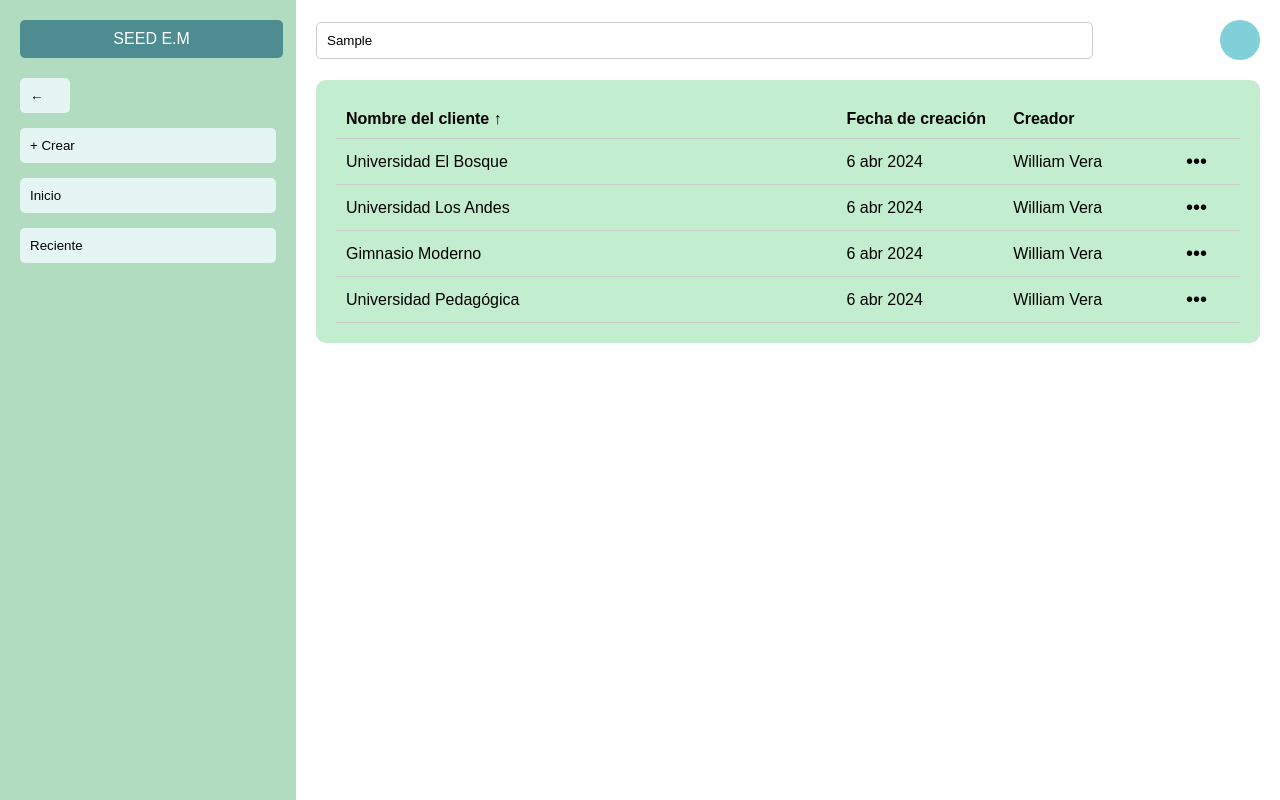
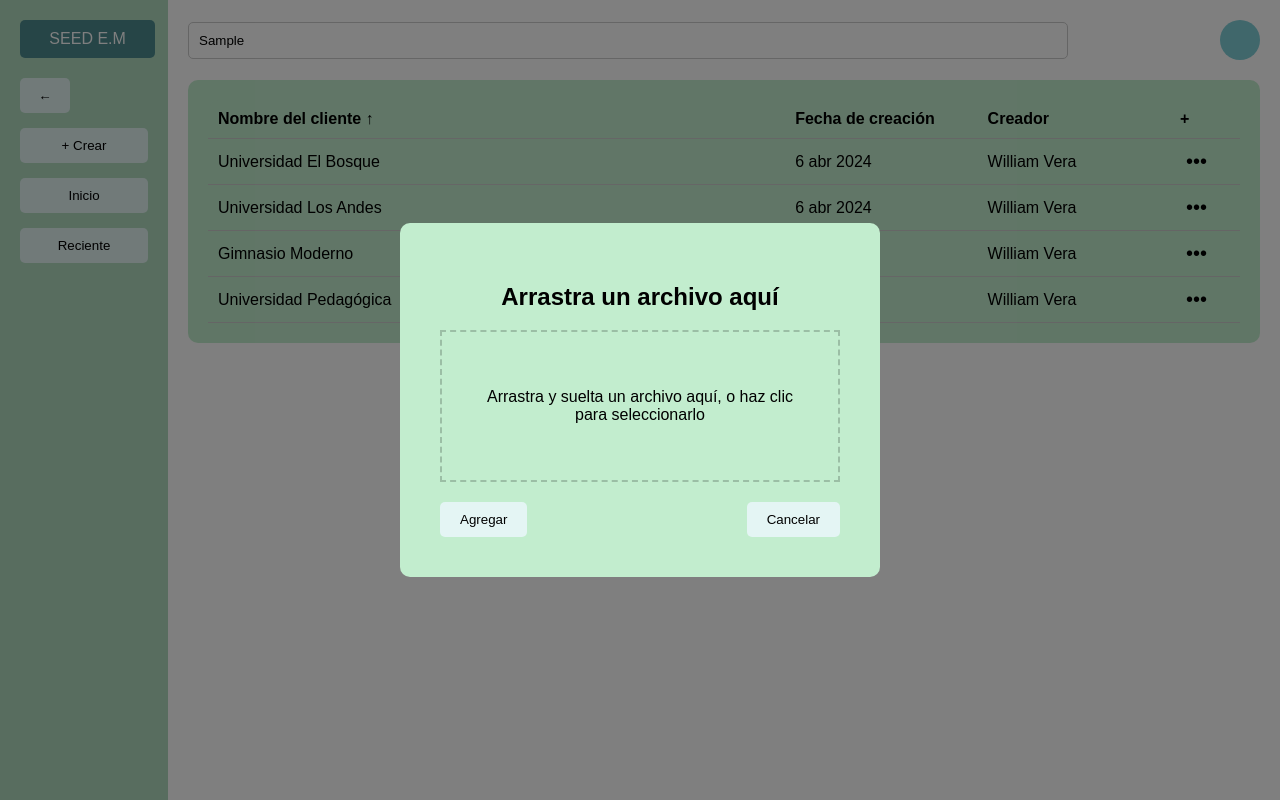
Before and after one commit to jugo-de-mora/EstimaPro, a React (Create React App) app: page /newpage in a window 1280 px wide. Both pictures are taken after typing "Sample" into the empty fields and a click on the button "+ Crear". Built offline with nearby package versions, Linux system fonts and the light colour scheme.

Commit message:
Primer commit Diego

```diff
--- a/package.json
+++ b/package.json
@@ -12,6 +12,7 @@
     "@types/react-dom": "^18.3.0",
     "react": "^18.3.1",
     "react-dom": "^18.3.1",
+    "react-router-dom": "^6.26.2",
     "react-scripts": "5.0.1",
     "typescript": "^4.9.5",
     "web-vitals": "^2.1.4"
--- a/src/App.css
+++ b/src/App.css
@@ -22,7 +22,7 @@
 }
 
 .sidebar.open {
-  width: 20%;
+  width: 10%;
 }
 
 .sidebar.closed {
@@ -36,7 +36,7 @@
   margin-bottom: 20px;
   text-align: center;
   border-radius: 5px;
-  width: 95%;
+  width: 90%;
 
 }
 
@@ -45,10 +45,11 @@
   border: none;
   margin-bottom: 15px;
   padding: 10px;
-  text-align: left;
+  text-align: center;
   width: 100%;
   border-radius: 5px;
   cursor: pointer;
+
 }
 
 .btn:hover {
@@ -60,7 +61,7 @@
   border: none;
   margin-bottom: 15px;
   padding: 10px;
-  text-align: left;
+  text-align: center;
   width: 50px;
   border-radius: 5px;
   cursor: pointer;
@@ -141,7 +142,7 @@
 }
 
 .dropdown-content {
-  display: none;
+  display: block;
   position: absolute;
   right: 0;
   background-color: #f9f9f9;
@@ -149,8 +150,12 @@
   z-index: 1;
 }
 
-.dropdown:hover .dropdown-content {
+/* .dropdown:hover .dropdown-content {
   display: block;
+} */
+
+.dropdown-content.closed {
+  display: none;
 }
 
 .dropdown-content a {
@@ -163,3 +168,55 @@
 .dropdown-content a:hover {
   background-color: #f1f1f1;
 }
+
+/* Popup Styles */
+.popup {
+  position: fixed;
+  top: 0;
+  left: 0;
+  width: 100vw;
+  height: 100vh;
+  background: rgba(0, 0, 0, 0.5);
+  display: flex;
+  justify-content: center;
+  align-items: center;
+  z-index: 1000;
+}
+
+.popup-content {
+  background: #c2edce;
+  padding: 40px;
+  border-radius: 10px;
+  text-align: center;
+  width: 400px;
+}
+
+.dropzone {
+  border: 2px dashed #9bbea5;
+  padding: 40px;
+  margin-bottom: 20px;
+  cursor: pointer;
+}
+
+.drag-over {
+  border-color: #81cfd8;
+}
+
+.popup-buttons {
+  display: flex;
+  justify-content: space-between;
+  gap: 10px; /* Añadir espacio entre botones */
+}
+
+.popup-buttons button {
+  background-color: #e4f5f4;
+  border: none;
+  padding: 10px 20px; /* Ajusta el relleno (padding) al contenido */
+  border-radius: 5px;
+  cursor: pointer;
+  white-space: nowrap; /* Evita que el texto se divida en varias líneas */
+}
+
+.popup-buttons button:hover {
+  background-color: #d0ebeb;
+}
--- a/src/App.tsx
+++ b/src/App.tsx
@@ -1,11 +1,70 @@
 import React, { useState } from 'react';
 import './App.css';
+// import { Routes, Route } from 'react-router-dom';
+// import MainPage from './App';
+// import PageCreacion from './Page-Creacion';
+// import { Link } from 'react-router-dom';
 
 function App() {
   const [isSidebarOpen, setSidebarOpen] = useState(true);
+  const [openDropdowns, setOpenDropdowns] = useState([false, false, false, false]);
+  const [isPopupOpen, setIsPopupOpen] = useState(false); // Estado para el pop-up
+  const [dragOver, setDragOver] = useState(false);
+  const [file, setFile] = useState<File | null>(null); // Estado para el archivo arrastrado
+
+
+
+  // const App = () => {
+  //   return (
+  //     <Routes>
+  //       <Route path="/" element={<MainPage />} />
+  //       <Route path="/newpage" element={<PageCreacion />} />
+  //     </Routes>
+  //   );
+  // };
+
 
   const toggleSidebar = () => {
     setSidebarOpen(!isSidebarOpen);
+  };
+
+  const toggleDropdown = (index: number) => {
+    setOpenDropdowns(openDropdowns.map((isOpen, i) => (i === index ? !isOpen : isOpen)));
+  };
+
+  const openPopup = () => {
+    setIsPopupOpen(true);
+  };
+
+  const closePopup = () => {
+    setIsPopupOpen(false);
+    setFile(null); // Resetear archivo si se cancela
+  };
+
+  const handleDragOver = (e: React.DragEvent<HTMLDivElement>) => {
+    e.preventDefault();
+    setDragOver(true);
+  };
+
+  const handleDrop = (e: React.DragEvent<HTMLDivElement>) => {
+    e.preventDefault();
+    setDragOver(false);
+    const droppedFile = e.dataTransfer.files[0];
+    setFile(droppedFile);
+  };
+
+  const handleFileChange = (e: React.ChangeEvent<HTMLInputElement>) => {
+    if (e.target.files) {
+      setFile(e.target.files[0]);
+    }
+  };
+
+  const handleAddFile = () => {
+    if (file) {
+      console.log('Archivo agregado:', file.name);
+      // Lógica para agregar el archivo
+      closePopup();
+    }
   };
 
   return (
@@ -18,8 +77,10 @@
         </button>
         {isSidebarOpen && (
           <>
-            <button className="btn">+ Crear</button>
+            <button className="btn" onClick={openPopup}>+ Crear</button>
+            {/* <Link to="/Page-Creacion">  */}
               <button className="btn">Inicio</button>
+            {/* </Link>  */}
             <button className="btn">Reciente</button>
           </>
         )}
@@ -39,65 +100,51 @@
             <span>Nombre del cliente ↑</span>
             <span>Fecha de creación</span>
             <span>Creador</span>
+            <span>+</span>
           </div>
 
-          <div className="table-row">
-            <span>Universidad El Bosque</span>
+          {["Universidad El Bosque", "Universidad Los Andes", "Gimnasio Moderno", "Universidad Pedagógica"].map((cliente, index) => (
+            <div className="table-row" key={index}>
+              <span>{cliente}</span>
               <span>6 abr 2024</span>
               <span>William Vera</span>
               <div className="dropdown">
-              <button className="dropdown-btn">•••</button>
-              <div className="dropdown-content">
+                <button className="dropdown-btn" onClick={() => toggleDropdown(index)}>•••</button>
+                <div className={`dropdown-content ${openDropdowns[index] ? 'open' : 'closed'}`}>
                   <a href="#">Abrir en otra pestaña</a>
                   <a href="#">Renombrar</a>
                   <a href="#">Eliminar</a>
                 </div>
               </div>
             </div>
+          ))}
+        </div>
+      </div>
 
-          <div className="table-row">
-            <span>Universidad Los Andes</span>
-            <span>6 abr 2024</span>
-            <span>William Vera</span>
-            <div className="dropdown">
-              <button className="dropdown-btn">•••</button>
-              <div className="dropdown-content">
-                <a href="#">Abrir en otra pestaña</a>
-                <a href="#">Renombrar</a>
-                <a href="#">Eliminar</a>
+      {/* Popup para arrastrar archivos */}
+      {isPopupOpen && (
+        <div className="popup">
+          <div className="popup-content">
+            <h2>Arrastra un archivo aquí</h2>
+            <div
+              className={`dropzone ${dragOver ? 'drag-over' : ''}`}
+              onDragOver={handleDragOver}
+              onDrop={handleDrop}
+            >
+              {file ? (
+                <p>Archivo seleccionado: {file.name}</p>
+              ) : (
+                <p>Arrastra y suelta un archivo aquí, o haz clic para seleccionarlo</p>
+              )}
+              <input type="file" onChange={handleFileChange} style={{ display: 'none' }} />
+            </div>
+            <div className="popup-buttons">
+              <button className="popup-buttons" onClick={handleAddFile}>Agregar</button>
+              <button className="popup-buttons" onClick={closePopup}>Cancelar</button>
             </div>
           </div>
         </div>
-
-          <div className="table-row">
-            <span>Gimnasio Moderno</span>
-            <span>6 abr 2024</span>
-            <span>William Vera</span>
-            <div className="dropdown">
-              <button className="dropdown-btn">•••</button>
-              <div className="dropdown-content">
-                <a href="#">Abrir en otra pestaña</a>
-                <a href="#">Renombrar</a>
-                <a href="#">Eliminar</a>
-              </div>
-            </div>
-          </div>
-
-          <div className="table-row">
-            <span>Universidad Pedagógica</span>
-            <span>6 abr 2024</span>
-            <span>William Vera</span>
-            <div className="dropdown">
-              <button className="dropdown-btn">•••</button>
-              <div className="dropdown-content">
-                <a href="#">Abrir en otra pestaña</a>
-                <a href="#">Renombrar</a>
-                <a href="#">Eliminar</a>
-              </div>
-            </div>
-          </div>
-        </div>
-      </div>
+      )}
     </div>
   );
 }
--- /dev/null
+++ b/src/Page-Creacion.tsx
@@ -0,0 +1,39 @@
+import React from 'react';
+
+const PageCreacion = () => {
+  return (
+    <div className="page-creacion">
+      <div className="table-container">
+        <div className="edit-button">
+          <button>
+            <svg width="24" height="24" fill="none" xmlns="http://www.w3.org/2000/svg">
+              <path d="M12 0C5.373 0 0 5.373 0 12s5.373 12 12 12 12-5.373 12-12S18.627 0 12 0zm5.88 7.293l-.708-.707a1.002 1.002 0 00-1.414 0L6.586 16H5v1.586l9.172-9.172a1.002 1.002 0 011.414 0l.707.708a1.002 1.002 0 010 1.414L8.828 19H7v-1.828l9.172-9.172a1.002 1.002 0 011.414 0z" fill="#000"/>
+            </svg>
+          </button>
+        </div>
+        <div className="custom-table">
+          {/* Puedes agregar el contenido o gráficos dentro de las celdas */}
+          <table>
+            <thead>
+              <tr>
+                <th>Table 1</th>
+              </tr>
+            </thead>
+            <tbody>
+              {/* Genera celdas vacías */}
+              {[...Array(5)].map((_, rowIndex) => (
+                <tr key={rowIndex}>
+                  {[...Array(5)].map((_, colIndex) => (
+                    <td key={colIndex}></td>
+                  ))}
+                </tr>
+              ))}
+            </tbody>
+          </table>
+        </div>
+      </div>
+    </div>
+  );
+};
+
+export default PageCreacion;
```
Also changed, not shown: 1 other file (tests, documents, lock files or other folders). Lines whose indentation alone changed are shown as unchanged.
